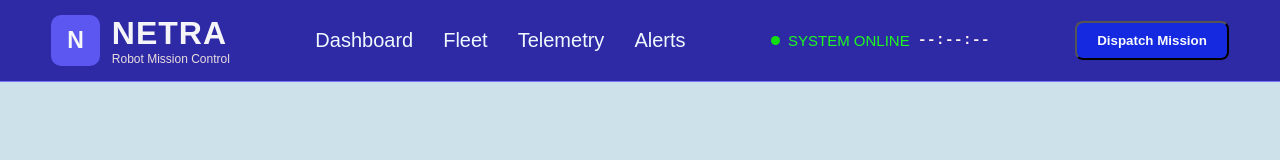
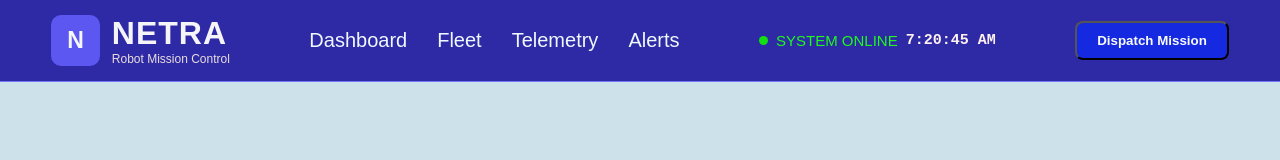
Before and after one commit to Karthika-333/NETRA, a plain HTML site: page index.html in a window 1280 px wide. Drawn offline with Linux system fonts and the light colour scheme.

Commit message:
Version1

```diff
--- a/index.html
+++ b/index.html
@@ -5,6 +5,7 @@
     <meta name="viewport" content="width=device-width, initial-scale=1.0">
     <title>NETRA-ROVER MONITORING SYSTEM</title>
     <link rel="stylesheet" type="text/css" href="/style.css">
+    <script src="/script.js"></script>
 </head>
 <body>
     <header class="topbar">
--- a/script.js
+++ b/script.js
@@ -0,0 +1,9 @@
+function updateClock(){
+    const clock = document.getElementById("clock");
+
+    if(clock){
+        clock.innerHTML=new Date().toLocaleTimeString();
+    }
+}
+updateClock();
+setInterval(updateClock,1000);
```
